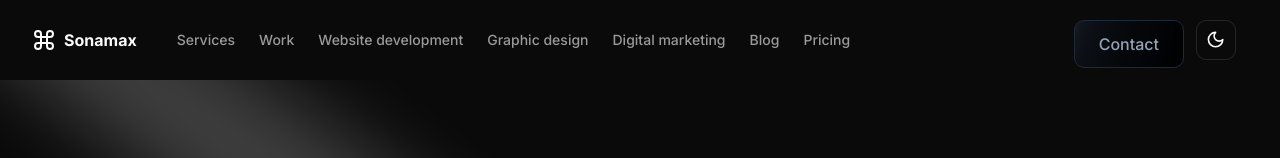
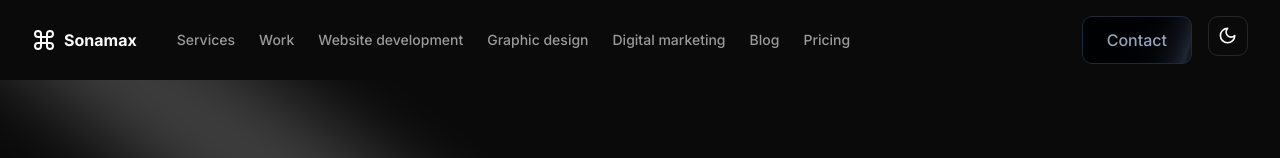
Before and after one commit to awelrisak/finiin, a Next.js app: page / in a window 1280 px wide. Shown: the top 158 px of the page. Built offline with nearby package versions, Linux system fonts and the light colour scheme.

Commit message:
Update header.tsx

```diff
--- a/src/components/marketing/header.tsx
+++ b/src/components/marketing/header.tsx
@@ -9,7 +9,7 @@ export default function Header() {
     <header className="sticky top-0 container z-40 min-h-20 bg-background ">
       <div className="flex h-20 items-center justify-between py-6">
         <Navbar items={marketingConfig.mainNav} />
-        <nav>
+        <nav className="hidden md:inline-flex gap-4">
           <Link
             href="/contact"
             className="
@@ -23,7 +23,7 @@ export default function Header() {
           >
             Contact
           </Link>
-          <div className="hidden md:inline-block p-3">
+          <div className="hidden md:inline-block">
             <ModeToggle />
           </div>
         </nav>
```
